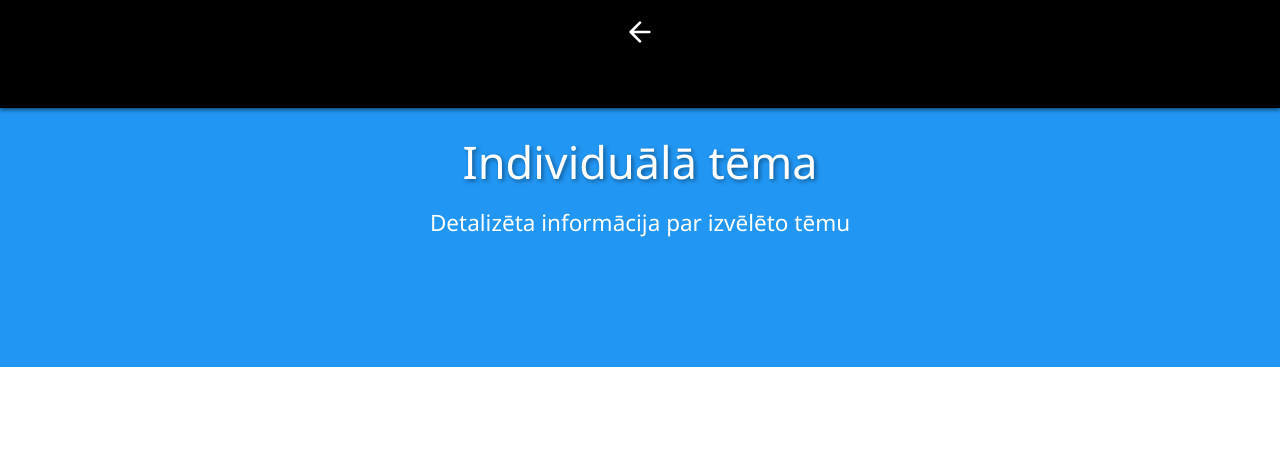
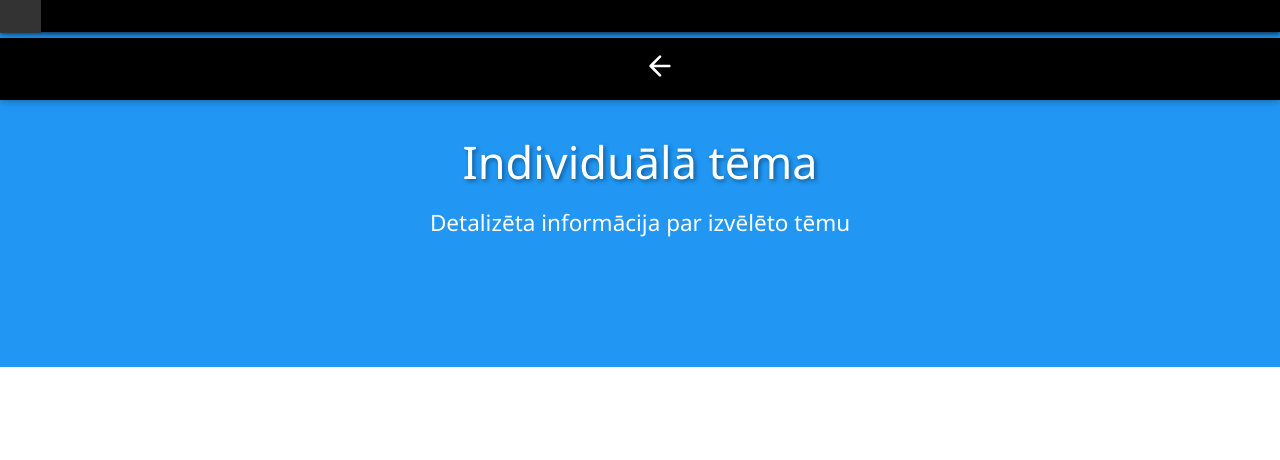
Before and after one commit to izute/Portfolijo, a plain HTML site: page otrais.html in a window 1280 px wide. Shown: the top 460 px of the page. Drawn offline with nearby package versions, Linux system fonts and the light colour scheme.

Commit message:
Update otrais.html

```diff
--- a/otrais.html
+++ b/otrais.html
@@ -129,9 +129,15 @@
 <div class="w3-top custom-nav">
   <div class="w3-bar w3-card" style="display: flex; justify-content: center; flex-wrap: wrap;">
   <a href="index.html">
-<svg width="32" height="32" viewBox="0 0 24 24" fill="none" xmlns="http://www.w3.org/2000/svg">
-    <path d="M19 12H5M12 19l-7-7 7-7" stroke="white" stroke-width="2" stroke-linecap="round" stroke-linejoin="round"/>
-</svg>
+<div class="w3-top">
+  <div class="w3-bar w3-black w3-card" style="display: flex; justify-content: center; flex-wrap: wrap;">
+    <a href="index.html" class="w3-bar-item w3-button w3-padding-large">
+      <svg width="32" height="32" viewBox="0 0 24 24" fill="none" xmlns="http://www.w3.org/2000/svg">
+        <path d="M19 12H5M12 19l-7-7 7-7" stroke="white" stroke-width="2" stroke-linecap="round" stroke-linejoin="round"/>
+      </svg>
+    </a>
+  </div>
+</div>
 
   </div>
   <!-- Mobilā navigācija -->
```
